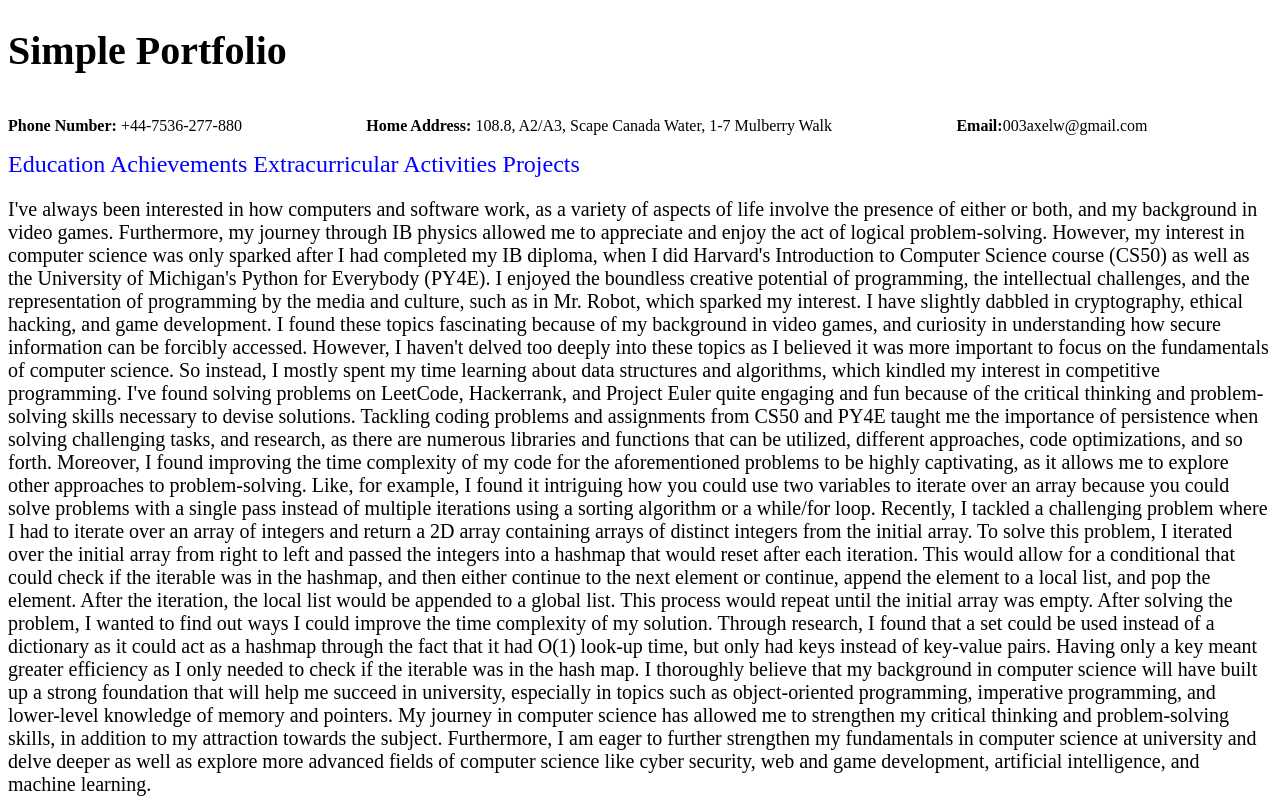
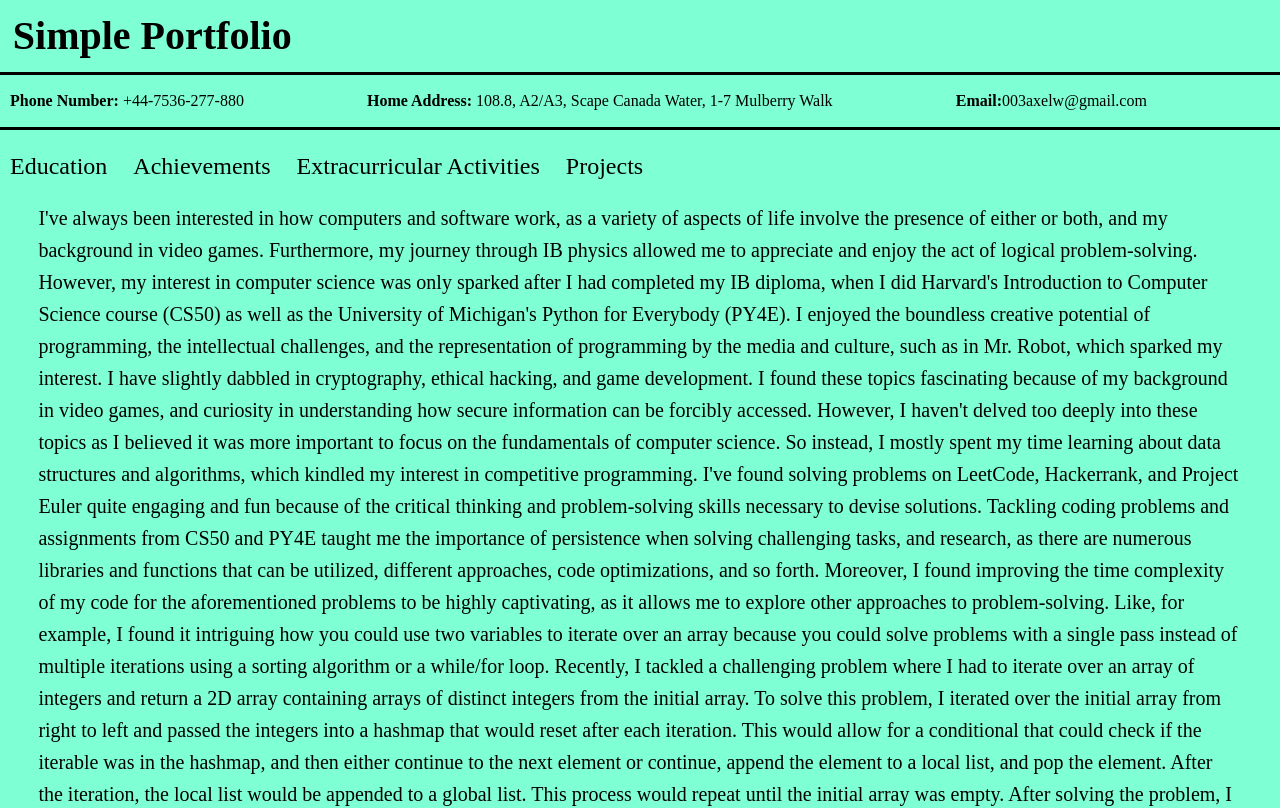
Before and after one commit to wtwo1529/test, a plain HTML site: page index.html in a window 1280 px wide. Shown: the top 808 px of the page. Drawn offline with Linux system fonts and the light colour scheme.

Commit message:
update 1.02
removed inline css

```diff
--- a/index.html
+++ b/index.html
@@ -9,12 +9,12 @@
         <header>
             <h1>Simple Portfolio</h1>
         </header>
-        <div class="container">
+        <div class="container" id="contactcontainer">
             <p class="contactinformation"><strong>Phone Number:</strong> +44-7536-277-880</p>
             <p class="contactinformation"><strong>Home Address:</strong> 108.8, A2/A3, Scape Canada Water, 1-7 Mulberry Walk</p>
             <p class="contactinformation"><strong>Email:</strong>003axelw@gmail.com</p>
         </div>
-        <div class="container" style="font-size: larger;">
+        <div class="container" id="navbar" style="font-size: larger;">
             <nav>
                 <a class="navbtns" href="education.html">Education</a>
                 <a class="navbtns" href="achievements.html">Achievements</a>
@@ -34,6 +34,6 @@
 
             </p>
         </div>
-        <div style="margin-top: 100px;"></div>
+        <footer></footer>
     </body>
 </html>
--- a/static/achievements.css
+++ b/static/achievements.css
@@ -6,6 +6,9 @@ html {
     display: flex;
     flex-wrap: nowrap;
     font-size: medium;
+    margin: auto;
+    border: 5px black solid;
+
 }
 #ibgrades {
     display: flex;
@@ -33,3 +36,9 @@ a:hover {
 li {
     margin-bottom: 20px;
 }
+#navbar {
+    font-size: larger;
+}
+footer {
+    margin-top: 100px;
+}
--- a/static/ecs.css
+++ b/static/ecs.css
@@ -6,6 +6,7 @@ html {
     display: flex;
     flex-wrap: nowrap;
     font-size: medium;
+    margin: auto;
 }
 #ibgrades {
     display: flex;
@@ -33,3 +34,9 @@ a:hover {
 li {
     margin-bottom: 20px;
 }
+#navbar {
+    font-size: larger;
+}
+footer {
+    margin-top: 100px;
+}
--- a/static/education.css
+++ b/static/education.css
@@ -6,6 +6,7 @@ html {
     display: flex;
     flex-wrap: nowrap;
     font-size: medium;
+    margin: auto;
 }
 #ibgrades {
     display: flex;
@@ -30,3 +31,13 @@ a:hover {
 .subjectscontainer:first-child {
     margin-right: 30px;
 }
+#navbar {
+    font-size: larger;
+}
+footer {
+    margin-top: 100px;
+}
+
+body {
+    line-height: 1.4em
+}
--- a/static/portfolio.css
+++ b/static/portfolio.css
@@ -1,15 +1,26 @@
+* {
+    margin: 0;
+    padding: 0;
+}
+
 html {
     font-size: 20px;
 }
 
+header {
+    margin-top: 20px;
+    margin-bottom: 20px;
+    margin-left: 1%;
+}
 .container {
     display: flex;
     flex-wrap: nowrap;
     font-size: medium;
+    margin: auto;
 }
 
 a:link, a:visited {
-    color: blue;
+    color: black;
     text-decoration: none;
 }
 a:hover {
@@ -19,3 +30,35 @@ a:hover {
 .contactinformation, .navbtns {
     flex-grow: 1;
 }
+
+.navbtns {
+    margin-left: 10px;
+    margin-right: 10px;
+}
+
+#navbar {
+    font-size: larger;
+    padding-top: 20px;
+    padding-bottom: 20px;
+}
+
+footer {
+    margin-top: 100px;
+}
+
+body {
+    line-height: 1.6em;
+    background-color: aquamarine;
+    color: black;
+}
+
+#contactcontainer {
+    border-top: 3px black solid;
+    border-bottom: 3px black solid;
+    padding: 10px;
+}
+
+.description {
+    margin-left: 3%;
+    margin-right: 3%;
+}
```
Also changed, not shown: achievements.html (+1 -1 lines), ecs.html (+10 -2 lines), education.html (+8 -2 lines).
